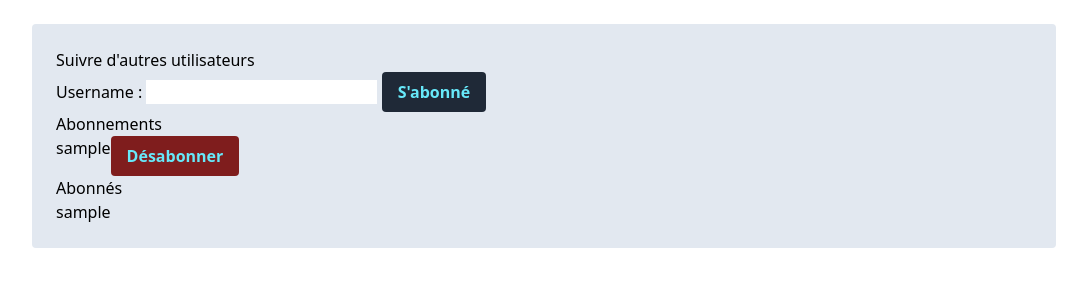
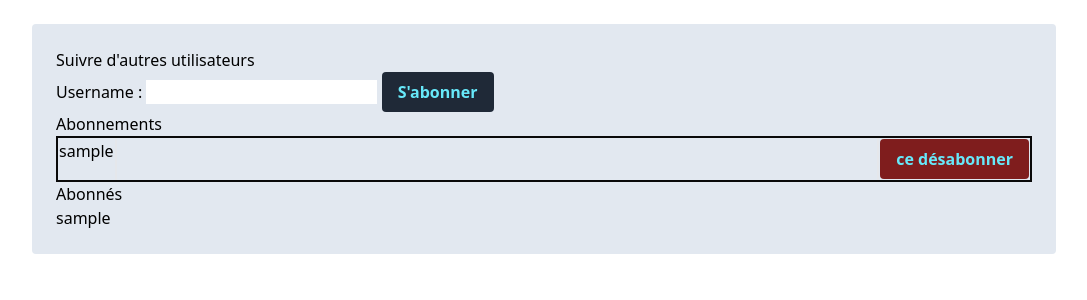
Before and after one commit to CuteSlime/P9_Developpez_une_application_Web_en_utilisant_Django, a Django app: page /review/follow/ in a window 1280 px wide; the page is wider, and only the part inside the window is pictured. Shown: the part 64-364 px from the top of that part, without its empty margins (96-1183 px from the left). Run offline with Django 5.2, Linux system fonts and the light colour scheme; a user stored in the database is signed in; tables that the repository leaves empty hold one stand-in row (values such as "Sample post"); some libraries are stand-ins or nearby versions.

Commit message:
update follow (typo and add error check)

```diff
--- a/LITRevu/review/forms.py
+++ b/LITRevu/review/forms.py
@@ -39,4 +39,7 @@ class FollowUserForm(forms.Form):
             raise forms.ValidationError("Cette utilisateur n'existe pas.")
         if UserFollows.objects.filter(user=self.user, followed_user=user_to_follow).exists():
             raise forms.ValidationError("Vous suivez déjà cette utilisateur.")
+        if user_to_follow == self.user:
+            raise forms.ValidationError(
+                "Vous ne pouvez pas vous abonner à vous même.")
         return username
--- a/LITRevu/templates/review/follow.html
+++ b/LITRevu/templates/review/follow.html
@@ -17,23 +17,27 @@
                 </div>
             {% endfor %}
             <input type="hidden" name="action" value="follow">
-            <button type="submit" class="bg-gray-800 hover:bg-gray-700 text-cyan-300 font-bold py-2 px-4 w-auto rounded focus:outline-none focus:shadow-outline">S'abonné</button>
+            <button type="submit" class="bg-gray-800 hover:bg-gray-700 text-cyan-300 font-bold py-2 px-4 w-auto rounded focus:outline-none focus:shadow-outline">S'abonner</button>
         </form>
         <h2>Abonnements</h2>
         <div class="flex"></div>
+        <table class="w-full">
+            <tbody class="border-2 border-neutral-950 ">
                 {% for user_follow in user_follows %}
-        <div class="inline-flex">
-            <p>{{ user_follow.followed_user }}</p>
-            <form method="POST">
+                    <tr class="flex justify-between">
+                            <td class="border-r-2"><p>{{ user_follow.followed_user }}</p></td>
+                            <td class="border-l-2"><form method="POST">
                                 {% csrf_token %}
                                 {{ form.non_field_errors }}
                                 <input type="hidden" name="username" value="{{ user_follow.followed_user.username }}">
                                 <input type="hidden" name="action" value="unfollow">
-                <button type="submit" class="bg-red-900 hover:bg-red-800 text-cyan-300 font-bold py-2 px-4 w-auto rounded focus:outline-none focus:shadow-outline">Désabonner</button>
-            </form>
-        </div>
-        <br>
+                                <button type="submit" class="bg-red-900 hover:bg-red-800 text-cyan-300 font-bold py-2 px-4 w-auto rounded focus:outline-none focus:shadow-outline">ce désabonner</button>
+                            </form></td>
+                    </tr>
                 {% endfor %}
+
+            </tbody>
+        </table>
 
 
         <h2>Abonnés</h2>
```
Lines whose indentation alone changed are shown as unchanged.
